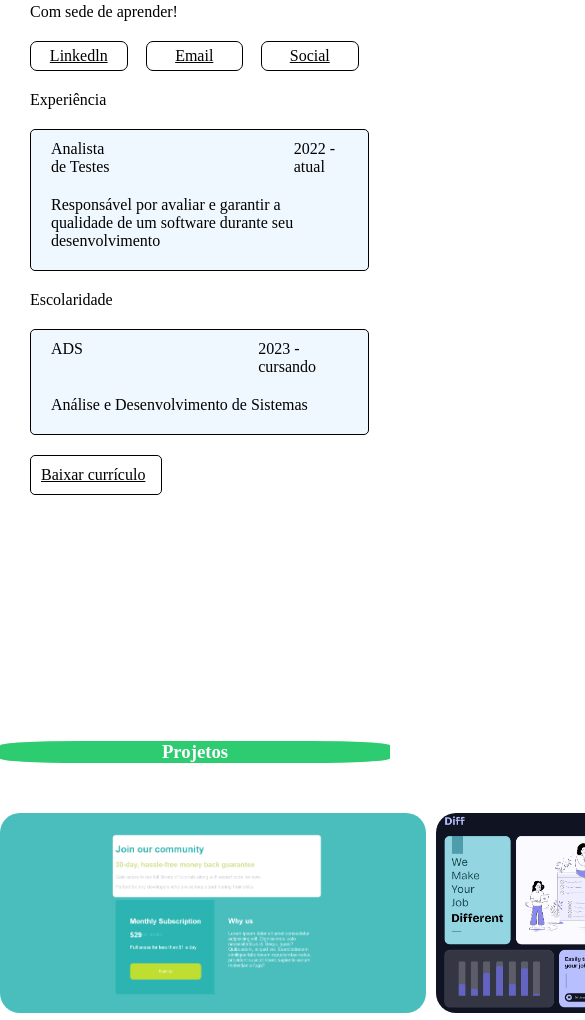
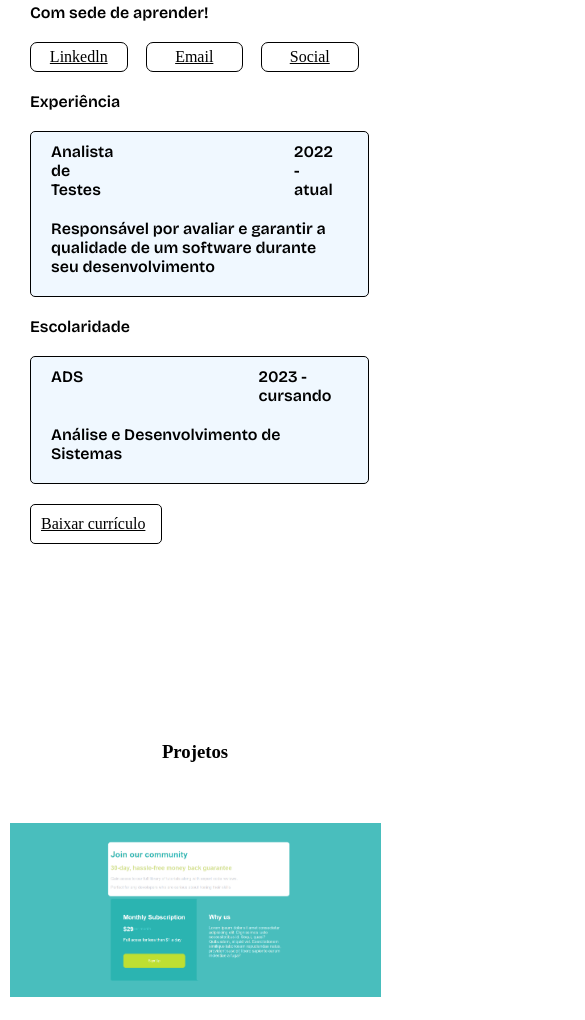
Before and after one commit to uobiel/Portifolio, a plain HTML site: page portifolio2.0/portifolio.html in a window 390 px wide. Shown: the part 163-1183 px from the top of the page, 585 px wide, since content can reach past the window. Drawn offline with nearby package versions, Linux system fonts and the light colour scheme.

Commit message:
Ajustes responsividade mobile

```diff
--- a/portifolio2.0/portifolio.html
+++ b/portifolio2.0/portifolio.html
@@ -3,6 +3,9 @@
 <head>
     <meta charset="UTF-8">
     <meta name="viewport" content="width=device-width, initial-scale=1.0">
+    <link rel="preconnect" href="https://fonts.googleapis.com">
+    </link rel="preconnect" href="https://fonts.gstatic.com" crossorigin>
+    <link href="https://fonts.googleapis.com/css2?family=Bricolage+Grotesque:opsz,wght@12..96,600&display=swap" rel="stylesheet">
     <link rel="stylesheet" href="style.css">
     <title>Gabriel Antunes</title>
 </head>
@@ -91,11 +94,11 @@
         <section class="projetos">
 
             <div class="projetoUm-img">
-                <a href="../grid-preco/grid.html" target="_blank"><img class="img-projetoUm" src="projeto-um.png" alt="" ></a>
+                <a href="../grid-preco/grid.html" target="_blank"><img class="img-projeto" src="projeto-um.png" alt="" ></a>
             </div>
 
             <div class="projetoDois-img">
-                <a href="../landing-page/" target="_blank"> <img class="img-projetoDois" src="projeto-dois.png" alt=""></a>
+                <a href="../landing-page/" target="_blank"> <img class="img-projeto" src="projeto-dois.png" alt=""></a>
             </div>
 
         </section>
--- a/portifolio2.0/style.css
+++ b/portifolio2.0/style.css
@@ -118,7 +118,7 @@
     width: auto;
 }
 
-.img-projetoUm {
+.img-projeto {
     width: auto;
     height: 200px;
     margin-right: 10px;
@@ -128,7 +128,7 @@
     width: auto;
 }
 
-.img-projetoDois {
+.img-projeto {
     width: auto;
     height: 200px;
 }
@@ -138,19 +138,34 @@
     width: 100%;
 }
 
+h1, h2, p {
+    font-family: 'Bricolage Grotesque', sans-serif;
+}
+
 @media screen and (max-width: 650px) {
     .page {
         display: flex;
         flex-direction: column;
+        overflow-x: hidden;
     }
 
     .text {
         display: flex;
         align-items: center;
         justify-content: center;
-        color: rgb(255, 255, 255);
-        background-color: rgb(46, 204, 113);
-        border-radius: 20%;
+        color: rgb(0, 0, 0);
+    }
+
+    .projetos {
+        padding-top: 50px;
+        display: flex;
+        flex-direction: column;
+    }
+
+    .img-projeto {
+        width: 95%;
+        height: auto;
+        margin: 10px;
     }
 
 }
```
